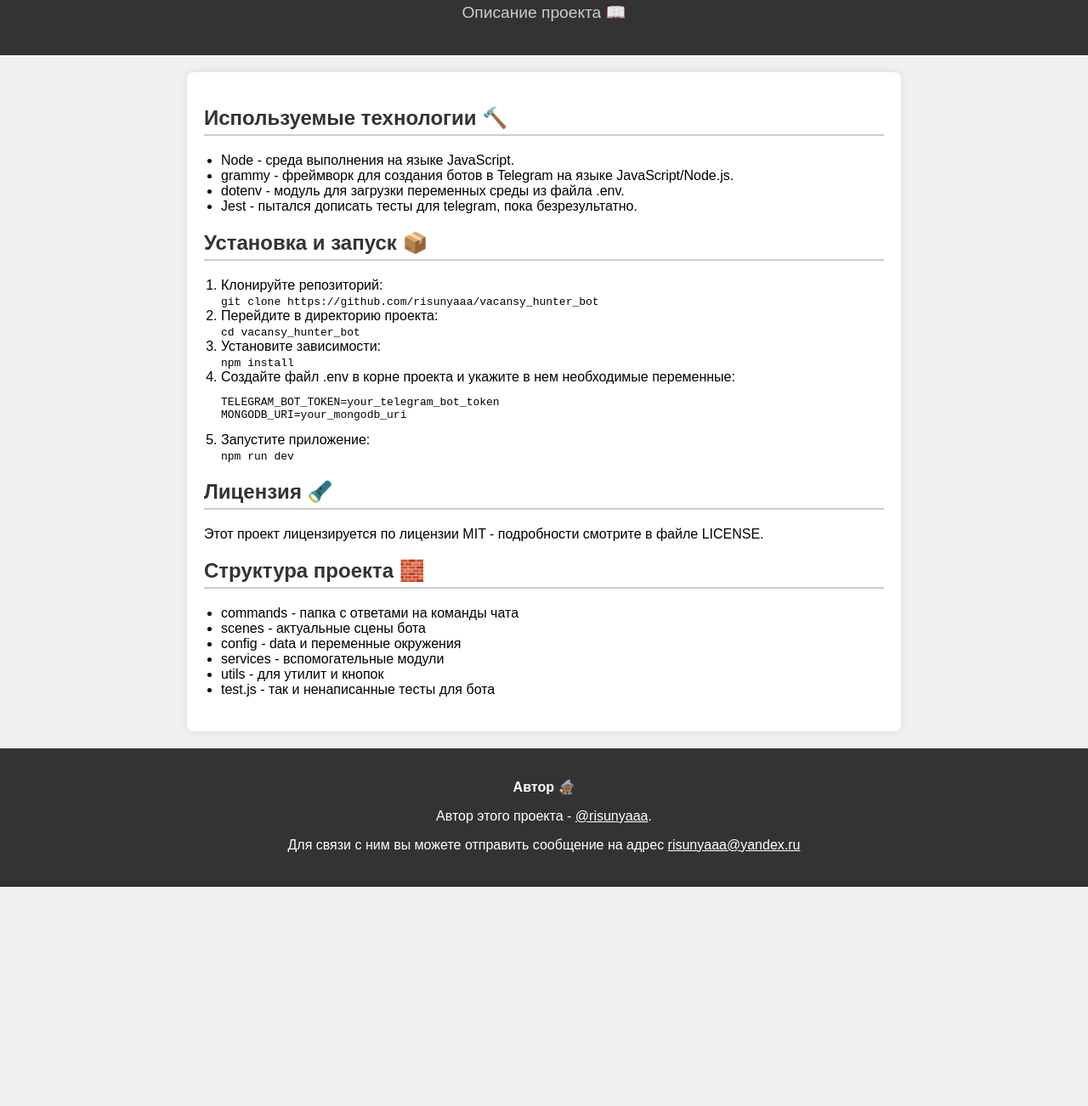
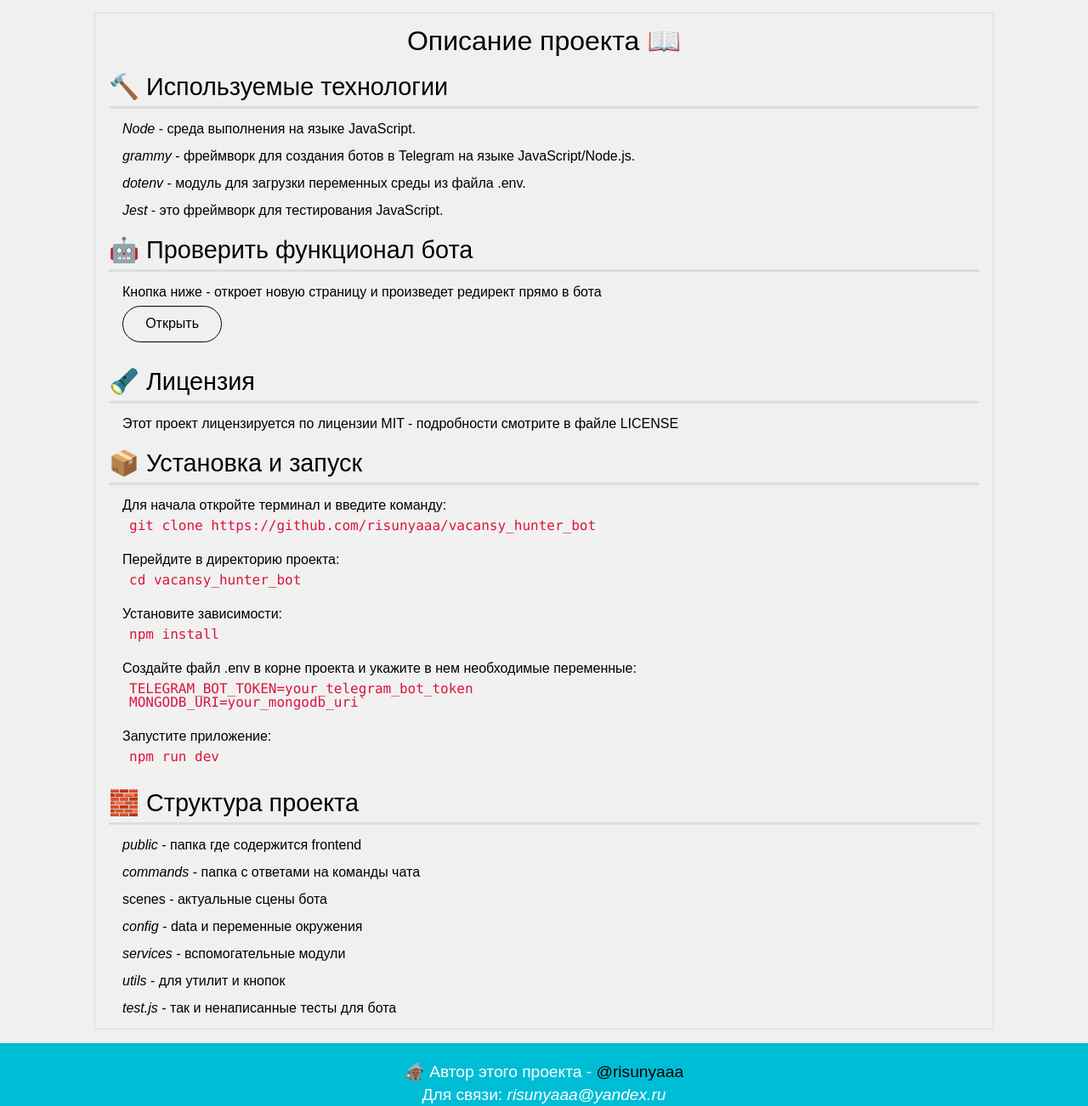
Before and after one commit to risunya/vacansy_hunter_bot, a website: page public/index.html in a window 1280 px wide. Shown: the part 65-1367 px from the top of the page at 85% size. Before the commit the page ends 1109 px from the top, so only its background shows below. Drawn offline with Linux system fonts and the light colour scheme.

Commit message:
rework html template docs

```diff
--- a/public/index.html
+++ b/public/index.html
@@ -3,72 +3,88 @@
 <head>
     <meta charset="UTF-8">
     <meta name="viewport" content="width=device-width, initial-scale=1.0">
-    <title>Документация моего бота</title>
+    <title>Vacansy Hunter | Документация</title>
+    <link rel="icon" href="./icon.png">
+    <link rel="stylesheet" href="reset.css">
     <link rel="stylesheet" href="style.css">
 </head>
 <body>
-    <header>
+    <header class="header">
         <h1>Job Hunter 🏹</h1>
-        <p>Описание проекта 📖</p>
     </header>
 
-    <main>
-        <section>
-            <h2>Используемые технологии 🔨</h2>
+    <main class="main-content">
+        <h1 class="content-header">Описание проекта 📖</h1>
+        <section class="info-box">
+            <h3 class="info-box__header">🔨 Используемые технологии</h3>
             <ul>
-                <li>Node - среда выполнения на языке JavaScript.</li>
-                <li>grammy - фреймворк для создания ботов в Telegram на языке JavaScript/Node.js.</li>
-                <li>dotenv - модуль для загрузки переменных среды из файла .env.</li>
-                <li>Jest - пытался дописать тесты для telegram, пока безрезультатно.</li>
+                <li class="list-item"><i>Node</i> - среда выполнения на языке JavaScript.</li>
+                <li class="list-item"><i>grammy</i> - фреймворк для создания ботов в Telegram на языке JavaScript/Node.js.</li>
+                <li class="list-item"><i>dotenv</i> - модуль для загрузки переменных среды из файла .env.</li>
+                <li class="list-item"><i>Jest</i> - это фреймворк для тестирования JavaScript.</li>
             </ul>
         </section>
 
-        <section>
-            <h2>Установка и запуск 📦</h2>
+        <section class="info-box">
+            <h3 class="info-box__header">🤖 Проверить функционал бота</h3>
+            <div class="list-item">Кнопка ниже - откроет новую страницу и произведет редирект прямо в бота</div>
+            <a class="link-button" href="https://t.me/jobhunterx_bot" target="_blank">Открыть</a>
+        </section>
+
+        <section class="info-box">
+            <h3 class="info-box__header">🔦 Лицензия</h3>
+            <p class="list-item">Этот проект лицензируется по лицензии MIT - подробности смотрите в файле LICENSE</p>
+        </section>
+
+
+        <section class="info-box">
+            <h3 class="info-box__header">📦 Установка и запуск </h3>
             <ol>
-                <li>Клонируйте репозиторий:<br>
-                    <code>git clone https://github.com/risunyaaa/vacansy_hunter_bot</code>
+                <li class="list-item">
+                    <p>Для начала откройте терминал и введите команду:</p>
+                    <p class="code-item">git clone https://github.com/risunyaaa/vacansy_hunter_bot</p>
                 </li>
-                <li>Перейдите в директорию проекта:<br>
-                    <code>cd vacansy_hunter_bot</code>
+                <li class="list-item">
+                    <p>Перейдите в директорию проекта:</p>
+                    <p class="code-item">cd vacansy_hunter_bot</p>
                 </li>
-                <li>Установите зависимости:<br>
-                    <code>npm install</code>
+                <li class="list-item">
+                    <p>Установите зависимости:</p>
+                    <p class="code-item">npm install</p>
                 </li>
-                <li>Создайте файл .env в корне проекта и укажите в нем необходимые переменные:<br>
-                    <pre>TELEGRAM_BOT_TOKEN=your_telegram_bot_token
-MONGODB_URI=your_mongodb_uri</pre>
+                <li class="list-item">
+                    <p>Создайте файл .env в корне проекта и укажите в нем необходимые переменные:</p>
+                    <p class="code-item">
+                    TELEGRAM_BOT_TOKEN=your_telegram_bot_token<br>
+                    MONGODB_URI=your_mongodb_uri`</p>
                 </li>
-                <li>Запустите приложение:<br>
-                    <code>npm run dev</code>
+                <li class="list-item">
+                    <p>Запустите приложение:</p>
+                    <p class="code-item">npm run dev</p>
                 </li>
             </ol>
         </section>
 
-        <section>
-            <h2>Лицензия 🔦</h2>
-            <p>Этот проект лицензируется по лицензии MIT - подробности смотрите в файле LICENSE.</p>
+        <section class="info-box">
+            <h3 class="info-box__header">🧱 Структура проекта</h3>
+            <ul>
+                <li class="list-item"><i>public</i> - папка где содержится frontend</li>
+                <li class="list-item"><i>commands</i> - папка с ответами на команды чата</li>
+                <li class="list-item"><i></i>scenes - актуальные сцены бота</li>
+                <li class="list-item"><i>config</i> - data и переменные окружения</li>
+                <li class="list-item"><i>services</i> - вспомогательные модули</li>
+                <li class="list-item"><i>utils</i> - для утилит и кнопок</li>
+                <li class="list-item"><i>test.js</i> - так и ненаписанные тесты для бота</li>
+            </ul>
         </section>
 
-        <section>
-            <h2>Структура проекта 🧱</h2>
-            <ul>
-                <li>commands - папка с ответами на команды чата</li>
-                <li>scenes - актуальные сцены бота</li>
-                <li>config - data и переменные окружения</li>
-                <li>services - вспомогательные модули</li>
-                <li>utils - для утилит и кнопок</li>
-                <li>test.js - так и ненаписанные тесты для бота</li>
-            </ul>
-        </section>
     </main>
 
-    <footer>
+    <footer class="footer">
         <!-- Оставлен только блок с информацией об авторе -->
         <div class="author-info">
-            <p><strong>Автор 🧙🏾</strong></p>
-            <p>Автор этого проекта - <a href="https://t.me/risunyaaa" target="_blank">@risunyaaa</a>.</p>
-            <p>Для связи с ним вы можете отправить сообщение на адрес <a href="mailto:risunyaaa@yandex.ru">risunyaaa@yandex.ru</a></p>
+            <p class="footer-item">🧙🏾 Автор этого проекта - <a href="https://t.me/risunyaaa" target="_blank">@risunyaaa</a></p>
+            <p class="footer-item">Для связи: <i>risunyaaa@yandex.ru</i></p>
         </div>
     </footer>
 </body>
--- /dev/null
+++ b/public/reset.css
@@ -0,0 +1,47 @@
+/* http://meyerweb.com/eric/tools/css/reset/
+   v2.0 | 20110126
+   License: none (public domain)
+*/
+
+html, body, div, span, applet, object, iframe,
+h1, h2, h3, h4, h5, h6, p, blockquote, pre,
+a, abbr, acronym, address, big, cite, code,
+del, dfn, em, img, ins, kbd, q, s, samp,
+small, strike, strong, sub, sup, tt, var,
+b, u, center,
+dl, dt, dd, ol, ul, li,
+fieldset, form, label, legend,
+table, caption, tbody, tfoot, thead, tr, th, td,
+article, aside, canvas, details, embed,
+figure, figcaption, footer, header, hgroup,
+menu, nav, output, ruby, section, summary,
+time, mark, audio, video {
+	margin: 0;
+	padding: 0;
+	border: 0;
+	font-size: 100%;
+	font: inherit;
+}
+/* HTML5 display-role reset for older browsers */
+article, aside, details, figcaption, figure,
+footer, header, hgroup, menu, nav, section {
+	display: block;
+}
+body {
+	line-height: 1;
+}
+ol, ul {
+	list-style: none;
+}
+blockquote, q {
+	quotes: none;
+}
+blockquote:before, blockquote:after,
+q:before, q:after {
+	content: '';
+	content: none;
+}
+table {
+	border-collapse: collapse;
+	border-spacing: 0;
+}
--- a/public/style.css
+++ b/public/style.css
@@ -1,3 +1,36 @@
+@media screen and (max-width: 576px) {
+    html {
+        font-size: 4px !important;
+    }
+}
+@media screen and (min-width: 576.01px) and (max-width: 768px) {
+    html {
+        font-size: 8px !important;
+    }
+}
+@media screen and (min-width: 768.01px) and (max-width: 992px) {
+
+    html {
+        font-size: 12px;
+    }
+}
+@media screen and (min-width: 99.012px) and (min-width: 1200px) {
+    html {
+        font-size: 14px;
+    }
+}
+@media screen and (min-width: 1200.01px) and (max-width: 1400px) {
+    html {
+        font-size: 16px;
+    }
+}
+@media screen and (min-width: 1400.01px) {
+    html {
+        font-size: 18px;
+    }
+}
+
+
 body {
     font-family: Arial, sans-serif;
     background-color: #f0f0f0;
@@ -5,81 +38,79 @@ body {
     padding: 0;
 }
 
-header {
-    background-color: #333;
+.header {
+    background-color: #00bdd6;
     color: #fff;
-    padding: 20px;
+    padding: 1rem 0;
+    text-align: center;
+    font-size: 2rem;
+}
+
+.main-content {
+    padding: 1rem;
+    width: 80vw;
+    margin: 1rem auto;
+    border: solid rgb(221, 221, 221) 1px;
+}
+
+.content-header {
+    font-size: 2rem;
     text-align: center;
 }
-
-header h1 {
-    margin: 0;
-    font-size: 2em;
+.info-box {
+    margin-top: 1rem;
+    display: flex;
+    flex-direction: column;
+}
+.info-box__header {
+    font-size: 1.8rem;
+    margin: 0.5rem 0 0 0;
+    padding-bottom: 0.5rem;
+    border-bottom: 0.2rem rgb(221, 221, 221) solid;
+}
+li.list-item, .list-item {
+    margin: 1rem 0 0 1rem;
+    font-size: 1rem;
+ }
+.link-button {
+    display: flex;
+    justify-content: center;
+    align-content: center;
+    text-decoration: none;
+    color: black;
+    border: 0.1rem solid black;
+    border-radius: 2.5rem;
+    margin: 0.5rem 1rem;
+    padding: 0.8rem 1.6rem;
+    font-size: 1rem;
+    width: 4rem;
+    transition: .3s;
+}
+.link-button:hover {
+    background-color: black;
+    color: white;
+}
+.link-button:active {
+    transform: scale(.95);
+}
+.code-item {
+    font-family: Consolas,"courier new";
+    color: crimson;
+    background-color: #f1f1f1;
+    padding: 0.5rem;
 }
 
-header p {
-    margin-top: 10px;
-    font-size: 1.2em;
-    color: #ccc;
+.footer {
+        background-color: #00bdd6;
+        color: #fff;
+        padding: 1rem 0;
+        text-align: center;
 }
-
-main {
-    max-width: 800px;
-    margin: 20px auto;
-    padding: 20px;
-    background-color: #fff;
-    border-radius: 8px;
-    box-shadow: 0 0 10px rgba(0, 0, 0, 0.1);
+.footer-item {
+    font-size: 1.2rem;
+    margin: 0.5rem 0;
 }
-
-section {
-    margin-bottom: 20px;
+.footer-item a {
+        text-decoration: none;
+        color: black;
 }
-
-section h2 {
-    color: #333;
-    border-bottom: 2px solid #ccc;
-    padding-bottom: 5px;
-}
-
-ul, ol {
-    margin-top: 10px;
-    margin-bottom: 10px;
-    padding-left: 20px;
-}
-
-footer {
-    text-align: center;
-    margin-top: 20px;
-    padding: 20px;
-    background-color: #333;
-    color: #fff;
-}
-
-footer .author-info,
-footer .license-info,
-footer .project-structure {
-    margin-bottom: 20px;
-}
-
-.author-info a {
-    color: #fff;
-}
-
-.author-info a:hover {
-    text-decoration: underline;
-}
-
-.project-structure ul {
-    list-style-type: none;
-    padding-left: 0;
-}
-
-.project-structure ul li {
-    margin-bottom: 5px;
-    color: #ccc;
-}
-
-.license-info p {
-    color: #ccc;
-}
```
Also changed, not shown: public/icon.png (added).
